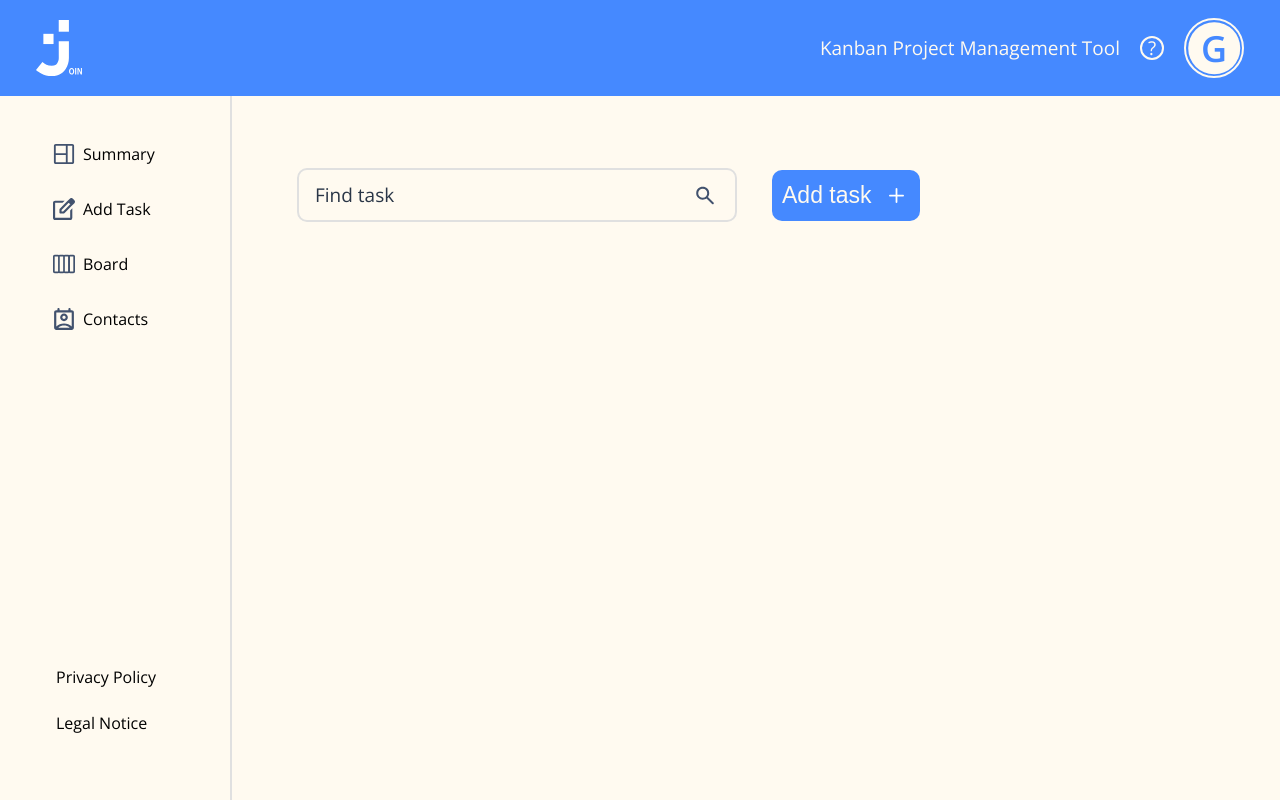
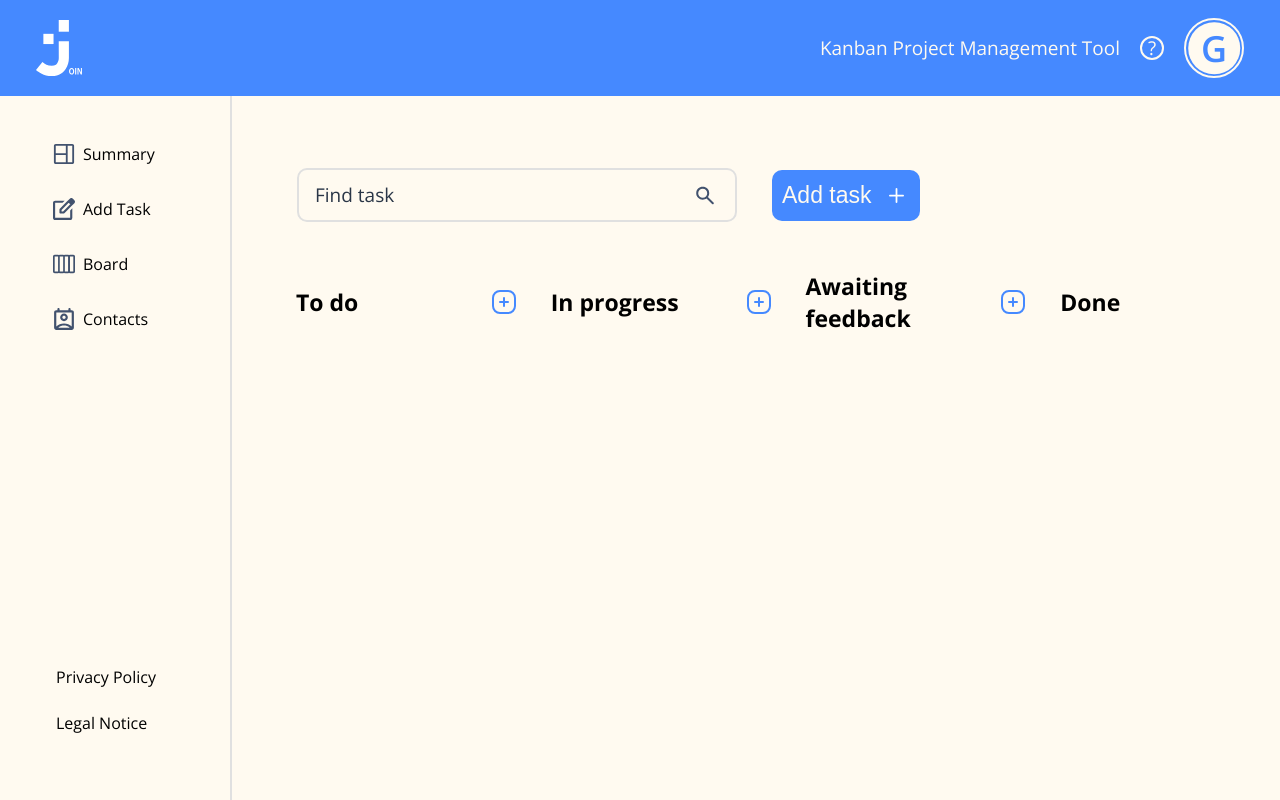
Before and after one commit to anitagasteiner/join, an Angular app: page /board in a window 1280 px wide. Built offline with nearby package versions, Linux system fonts and the light colour scheme.

Commit message:
board header added

```diff
--- a/src/app/components/board/board.component.html
+++ b/src/app/components/board/board.component.html
@@ -8,4 +8,24 @@
 
     </div>
 
+    <div class="board-header">
+
+        <div>
+            To do
+            <img src="/img/plus-btn.svg">
+        </div>
+        <div>
+            In progress
+            <img src="/img/plus-btn.svg">
+        </div>
+        <div>
+            Awaiting feedback
+            <img src="/img/plus-btn.svg">
+        </div>
+        <div>
+            Done
+        </div>
+
+    </div>
+
 </div>
--- a/src/app/components/board/board.component.scss
+++ b/src/app/components/board/board.component.scss
@@ -24,3 +24,20 @@ button {
     background-size: 15px 15px;
     @include colors.color-ivory;
 }
+
+.board-header {
+    padding-top: 48px;
+    padding-left: 64px;
+    display: flex;
+    justify-content: flex-start;
+    align-items: center;
+    gap: 35px;
+    font-size: 23px;
+    font-weight: 700;
+    >div {
+        display: flex;
+        justify-content: space-between;
+        width: 248px;
+    }
+
+}
```
Also changed, not shown: public/img/plus-btn.svg (added).
